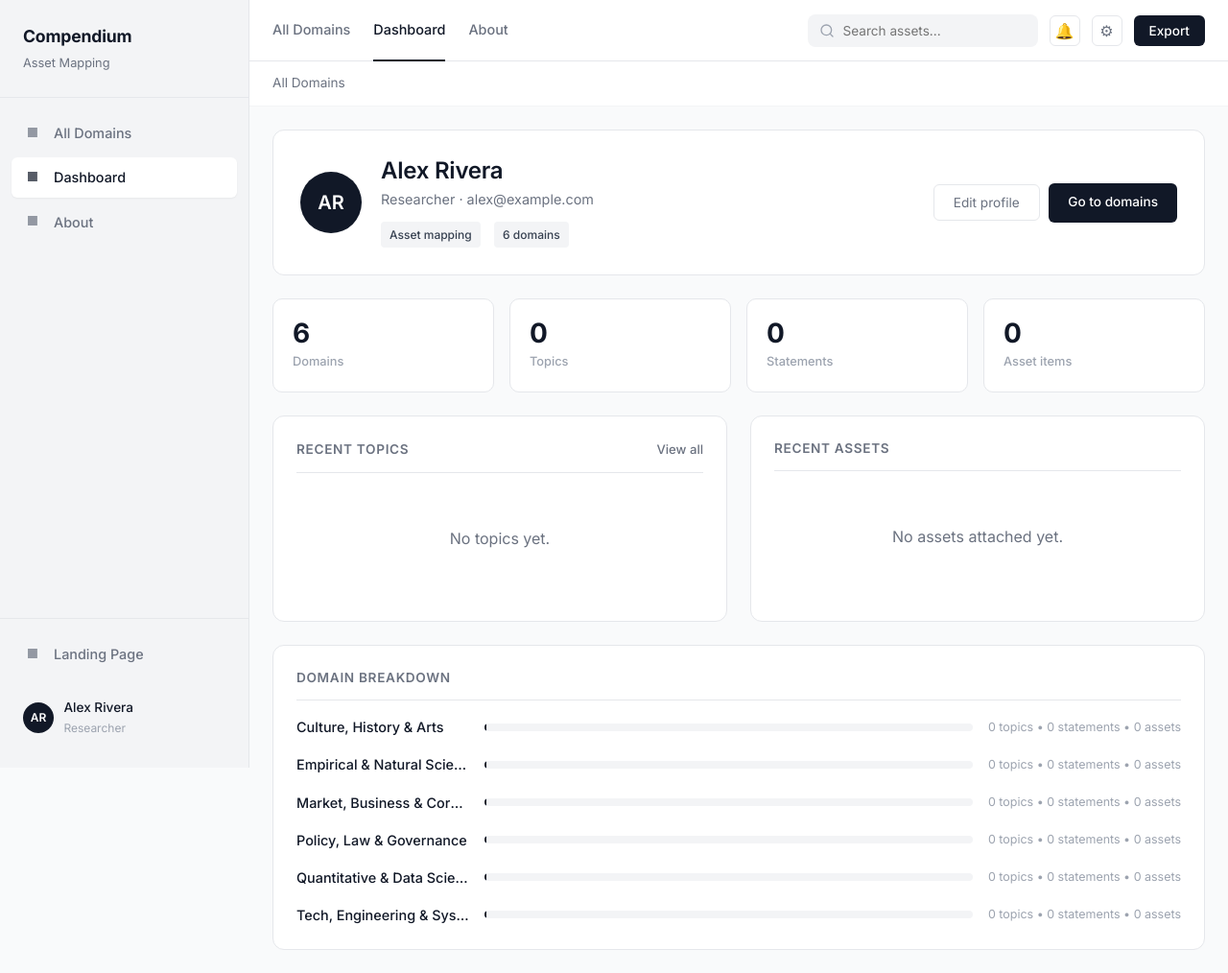
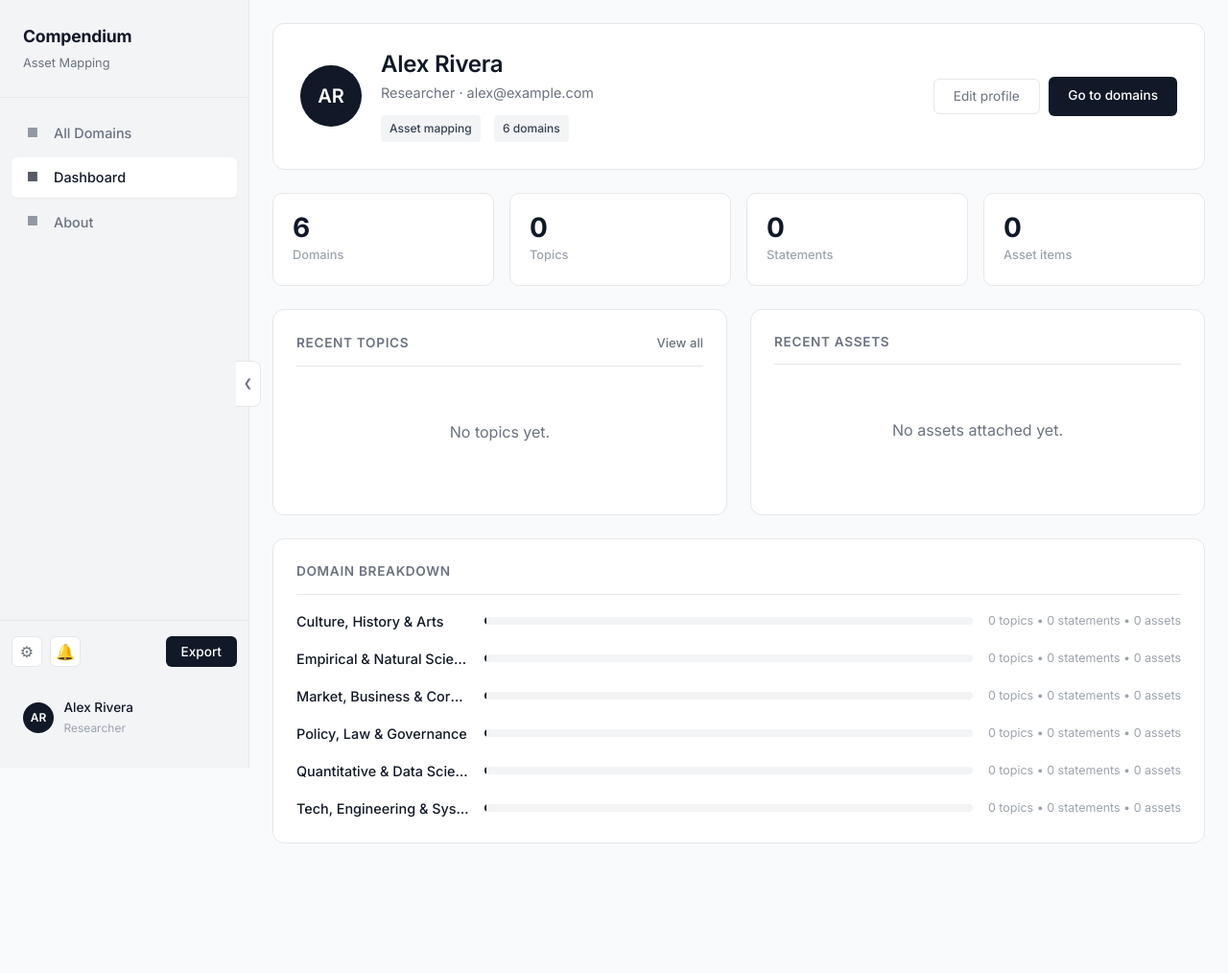
Before and after one commit to basu-10/compendium, a Flask app: page /dashboard in a window 1280 px wide. Shown: the whole page at 96% size. After the commit the page ends 879 px from the top, so only its background shows below. Run offline with Flask 2, Linux system fonts and the light colour scheme; data comes from the database, SQL or seed files in the repository; data that the repository does not hold is empty; some libraries are stand-ins or nearby versions.

Commit message:
feat: Enhance sidebar functionality with collapsible feature and improve layout for better user experience

```diff
--- a/static/css/style.css
+++ b/static/css/style.css
@@ -51,6 +51,73 @@ body {
     left: 0;
     bottom: 0;
     z-index: 20;
+    transition: transform 0.25s ease;
+}
+
+/* Collapsed: slide the sidebar off-canvas and reclaim the space. */
+.sidebar-collapsed .sidebar {
+    transform: translateX(-100%);
+}
+
+.sidebar-collapsed .main-area {
+    margin-left: 0;
+}
+
+.sidebar-toggle {
+    position: absolute;
+    top: 50%;
+    right: -13px;
+    transform: translateY(-50%);
+    width: 26px;
+    height: 48px;
+    background-color: var(--bg-surface);
+    border: 1px solid var(--border);
+    border-left: none;
+    border-radius: 0 8px 8px 0;
+    color: var(--text-secondary);
+    cursor: pointer;
+    display: flex;
+    align-items: center;
+    justify-content: center;
+    z-index: 21;
+    transition: all 0.2s;
+}
+
+.sidebar-toggle:hover {
+    color: var(--text-primary);
+    background-color: var(--bg-muted);
+}
+
+.sidebar-toggle-icon {
+    font-size: 0.7rem;
+    line-height: 1;
+}
+
+.sidebar-show {
+    position: fixed;
+    top: 1rem;
+    left: 1rem;
+    width: 36px;
+    height: 36px;
+    background-color: var(--bg-surface);
+    border: 1px solid var(--border);
+    border-radius: 8px;
+    color: var(--text-secondary);
+    cursor: pointer;
+    display: none;
+    align-items: center;
+    justify-content: center;
+    z-index: 30;
+    transition: all 0.2s;
+}
+
+.sidebar-show:hover {
+    color: var(--text-primary);
+    background-color: var(--bg-muted);
+}
+
+.sidebar-collapsed .sidebar-show {
+    display: flex;
 }
 
 .main-area {
@@ -59,51 +126,11 @@ body {
     display: flex;
     flex-direction: column;
     min-width: 0;
-}
-
-.top-header {
-    height: 64px;
-    background-color: var(--bg-surface);
-    border-bottom: 1px solid var(--border);
-    display: flex;
-    align-items: center;
-    justify-content: space-between;
-    padding: 0 1.5rem;
-    position: sticky;
-    top: 0;
-    z-index: 10;
-}
-
-.top-nav {
-    display: flex;
-    align-items: center;
-    gap: 1.5rem;
-}
-
-.top-nav-link {
-    color: var(--text-secondary);
-    text-decoration: none;
-    font-size: 0.9rem;
-    font-weight: 500;
-    padding: 1.25rem 0;
-    border-bottom: 2px solid transparent;
-    transition: color 0.2s, border-color 0.2s;
-}
-
-.top-nav-link:hover {
-    color: var(--text-primary);
-}
-
-.top-nav-link.active {
-    color: var(--text-primary);
-    border-bottom-color: var(--text-primary);
-}
-
-.top-actions {
-    display: flex;
-    align-items: center;
-    gap: 0.75rem;
-}
+    transition: margin-left 0.25s ease;
+}
+
+/* Top header removed: app pages now rely on the sidebar; public pages
+   (landing, about) use the public-header shell instead. */
 
 .search-box {
     position: relative;
@@ -238,7 +265,21 @@ body {
     border-top: 1px solid var(--border);
     display: flex;
     flex-direction: column;
-    gap: 0.25rem;
+    gap: 0.75rem;
+}
+
+.sidebar-actions {
+    display: flex;
+    align-items: center;
+    gap: 0.5rem;
+}
+
+.sidebar-actions .icon-btn {
+    flex: 0 0 auto;
+}
+
+.sidebar-actions .btn-export {
+    margin-left: auto;
 }
 
 .btn-new-analysis {
--- a/templates/base.html
+++ b/templates/base.html
@@ -9,8 +9,8 @@
     <link href="https://fonts.googleapis.com/css2?family=Inter:wght@300;400;500;600;700&display=swap" rel="stylesheet">
     <link rel="stylesheet" href="{{ url_for('static', filename='css/style.css') }}">
     <script>
-        // Apply the stored theme before first paint to avoid a flash of the
-        // default layout and a reload-loss of the selection.
+        // Apply the stored theme and sidebar state before first paint to avoid a
+        // flash of the default layout and a reload-loss of the selection.
         (function() {
             var theme = localStorage.getItem('compendium-theme') || 'legacy';
             document.documentElement.classList.add('theme-' + theme);
@@ -21,13 +21,19 @@
                     document.body.className = 'theme-' + theme;
                 });
             }
+            if (localStorage.getItem('compendium-sidebar') === 'collapsed') {
+                document.documentElement.classList.add('sidebar-collapsed');
+            }
         })();
     </script>
     {% block head %}{% endblock %}
 </head>
 <body class="theme-legacy">
     <div class="app-layout">
-        <aside class="sidebar">
+        <aside class="sidebar" id="sidebar">
+            <button type="button" class="sidebar-toggle" id="sidebar-collapse" title="Collapse sidebar" aria-label="Collapse sidebar">
+                <span class="sidebar-toggle-icon">&#10094;</span>
+            </button>
             <div class="sidebar-header">
                 <a href="{{ url_for('index') }}" class="sidebar-brand-link">
                     <div class="sidebar-brand">Compendium</div>
@@ -46,9 +52,11 @@
                 </a>
             </nav>
             <div class="sidebar-footer">
-                <a href="{{ url_for('index') }}" class="sidebar-link">
-                    <span class="sidebar-icon">&#9632;</span> Landing Page
-                </a>
+                <div class="sidebar-actions">
+                    <button class="icon-btn" id="settings-btn" title="Settings" aria-label="Settings">&#9881;</button>
+                    <button class="icon-btn" title="Notifications">&#128276;</button>
+                    <button class="btn-export">Export</button>
+                </div>
                 <a href="{{ url_for('dashboard') }}" class="sidebar-user">
                     <div class="sidebar-avatar">{{ current_user.initials }}</div>
                     <div class="sidebar-user-meta">
@@ -59,29 +67,18 @@
             </div>
         </aside>
 
+        <button type="button" class="sidebar-show" id="sidebar-show" title="Show sidebar" aria-label="Show sidebar">
+            <span class="sidebar-toggle-icon">&#10095;</span>
+        </button>
+
         <div class="main-area">
-            <header class="top-header">
-                <nav class="top-nav">
-                    <a href="{{ url_for('all_domains') }}" class="top-nav-link {% if request.endpoint in ['all_domains', 'domain', 'topic'] %}active{% endif %}">All Domains</a>
-                    <a href="{{ url_for('dashboard') }}" class="top-nav-link {% if request.endpoint == 'dashboard' %}active{% endif %}">Dashboard</a>
-                    <a href="{{ url_for('about') }}" class="top-nav-link">About</a>
-                </nav>
-                <div class="top-actions">
-                    <div class="search-box">
-                        <svg class="search-icon" width="16" height="16" viewBox="0 0 24 24" fill="none" stroke="currentColor" stroke-width="2" stroke-linecap="round" stroke-linejoin="round"><circle cx="11" cy="11" r="8"></circle><path d="m21 21-4.3-4.3"></path></svg>
-                        <input type="text" placeholder="Search assets...">
-                    </div>
-                    <button class="icon-btn" title="Notifications">&#128276;</button>
-                    <button class="icon-btn" id="settings-btn" title="Settings" aria-label="Settings">&#9881;</button>
-                    <button class="btn-export">Export</button>
-                </div>
-            </header>
-
+            {% block breadcrumb %}
             <div class="breadcrumb-bar">
                 <a href="{{ url_for('all_domains') }}">All Domains</a>{% if domain %}
                 &gt; <a href="{{ url_for('domain', domain_id=domain.id) }}">{{ domain.name }}</a>{% endif %}{% if topic %}
                 &gt; <span>{{ topic.name }}</span>{% endif %}
             </div>
+            {% endblock %}
 
             <div class="page-content">
                 {% with messages = get_flashed_messages() %}
@@ -175,5 +172,28 @@
             }
         })();
     </script>
+
+    <script>
+        // Collapsible sidebar: a handle on the sidebar edge collapses it, and a
+        // floating handle (top-left of the content) brings it back. The choice
+        // persists so it survives navigation/reloads.
+        (function() {
+            const root = document.documentElement;
+            const collapseBtn = document.getElementById('sidebar-collapse');
+            const showBtn = document.getElementById('sidebar-show');
+
+            function setCollapsed(collapsed) {
+                root.classList.toggle('sidebar-collapsed', collapsed);
+                localStorage.setItem('compendium-sidebar', collapsed ? 'collapsed' : 'expanded');
+            }
+
+            if (collapseBtn) {
+                collapseBtn.addEventListener('click', function() { setCollapsed(true); });
+            }
+            if (showBtn) {
+                showBtn.addEventListener('click', function() { setCollapsed(false); });
+            }
+        })();
+    </script>
 </body>
 </html>
--- a/templates/dashboard.html
+++ b/templates/dashboard.html
@@ -1,6 +1,8 @@
 {% extends "base.html" %}
 
 {% block title %}Dashboard - Compendium{% endblock %}
+
+{% block breadcrumb %}{% endblock %}
 
 {% block content %}
 <div class="dashboard">
--- a/templates/topic.html
+++ b/templates/topic.html
@@ -1,6 +1,8 @@
 {% extends "base.html" %}
 
 {% block title %}{{ topic.name }} - Compendium{% endblock %}
+
+{% block breadcrumb %}{% endblock %}
 
 {% block content %}
 <div class="topic">
@@ -82,6 +84,10 @@
         <div class="right-pane" id="evidence-pane">
             <div class="pane-header">
                 <h3 id="evidence-pane-title">Assets</h3>
+                <div class="pane-search">
+                    <svg class="search-icon" width="16" height="16" viewBox="0 0 24 24" fill="none" stroke="currentColor" stroke-width="2" stroke-linecap="round" stroke-linejoin="round"><circle cx="11" cy="11" r="8"></circle><path d="m21 21-4.3-4.3"></path></svg>
+                    <input type="text" placeholder="Search assets...">
+                </div>
             </div>
             <div class="evidence-grid" id="evidence-content">
                 {% if statements %}
```
Also changed, not shown: other parts of static/css/style.css (+125 -33 lines).
